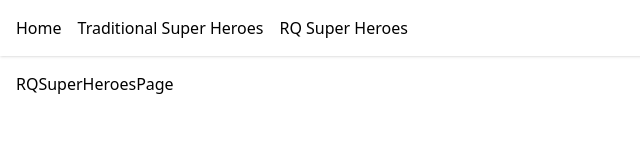
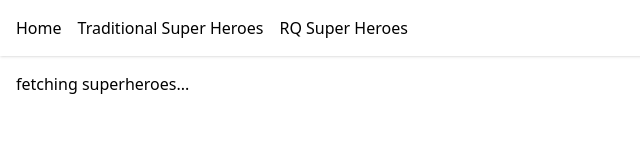
Before and after one commit to chankruze/react-query-lab, a React (Vite) app: page /rq-super-heroes in a window 1280 px wide. Shown: the top 162 px of the page, without its empty margins (0-640 px from the left). Built offline with nearby package versions, Linux system fonts and the light colour scheme; no server answers.

Commit message:
add data fetching and error handling with useQuery
Signed-off-by: chankruze <chankruze@gmail.com>

```diff
--- a/src/components/RQSuperHeroes.page.tsx
+++ b/src/components/RQSuperHeroes.page.tsx
@@ -5,6 +5,28 @@ Created: Wed Oct 05 2022 12:29:21 GMT+0530 (India Standard Time)
 Copyright (c) geekofia 2022 and beyond
 */
 
+import { useQuery } from "react-query";
+import axios from "axios";
+
 export const RQSuperHeroesPage = () => {
-  return <div className="p-4">RQSuperHeroesPage</div>;
+  // use react-query
+  const query = useQuery("super-heroes", () =>
+    axios.get(`${import.meta.env.VITE_API_URL}/superheroes`)
+  );
+
+  // get the query props
+  const { isLoading, isError, error, data, dataUpdatedAt } = query;
+
+  return (
+    <div className="p-4">
+      {isLoading && <p>fetching superheroes...</p>}
+      {isError && <pre>{JSON.stringify(error, null, 2)}</pre>}
+      {!isLoading && !isError && (
+        <p>{new Date(dataUpdatedAt).toLocaleString()}</p>
+      )}
+      {!isLoading && !isError && data?.data && (
+        <pre>{JSON.stringify(data.data, null, 2)}</pre>
+      )}
+    </div>
+  );
 };
```
